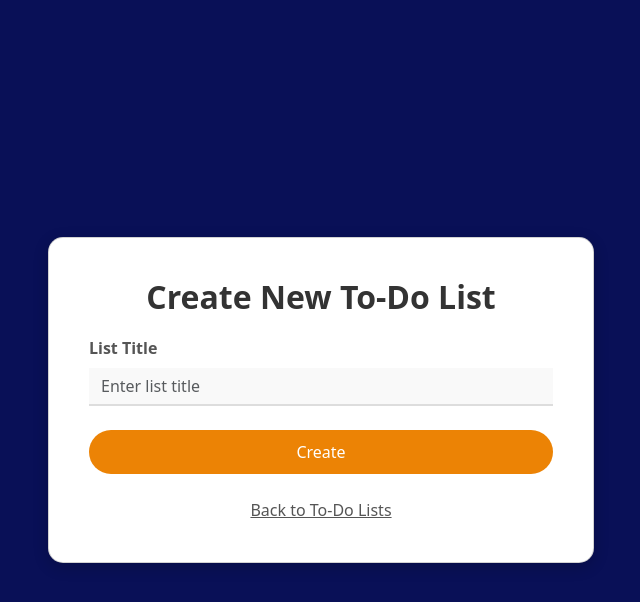
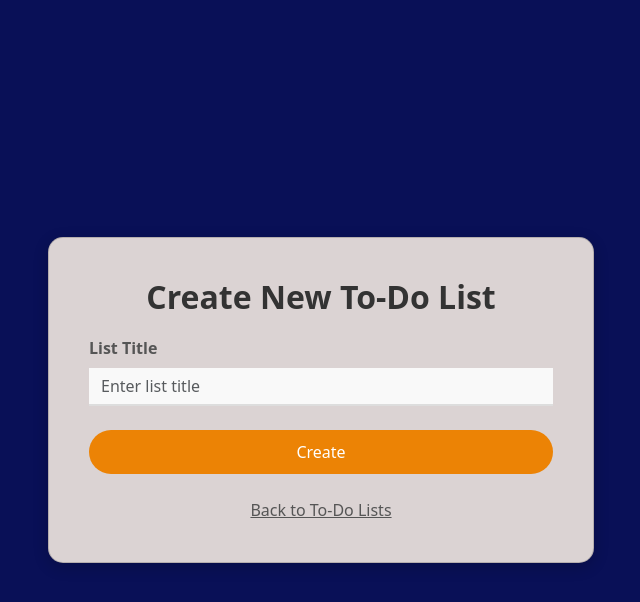
Before and after one commit to michaeltamba/uts-webprog, a PHP site: page /create.php in a window 1280 px wide. Shown: the top 602 px of the page, without its empty margins (319-959 px from the left). Run offline with PHP 8.4, Linux system fonts and the light colour scheme; a user stored in the database is signed in.

Commit message:
Update create.php

```diff
--- a/create.php
+++ b/create.php
@@ -46,7 +46,7 @@
             padding: 40px;
             border-radius: 15px;
             box-shadow: 0 4px 15px rgba(0, 0, 0, 0.2);
-            background-color: white;
+            background-color: #DBD3D3;
         }
 
         h1 {
```
